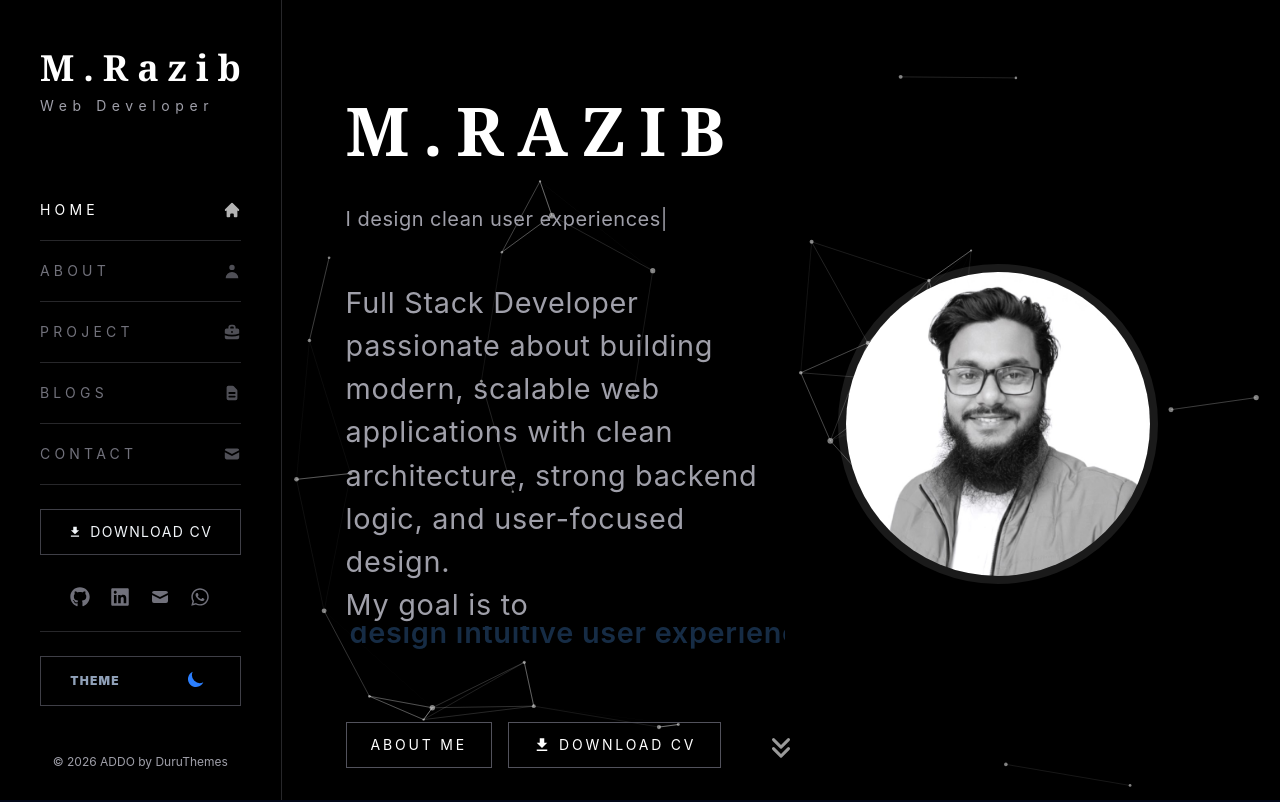
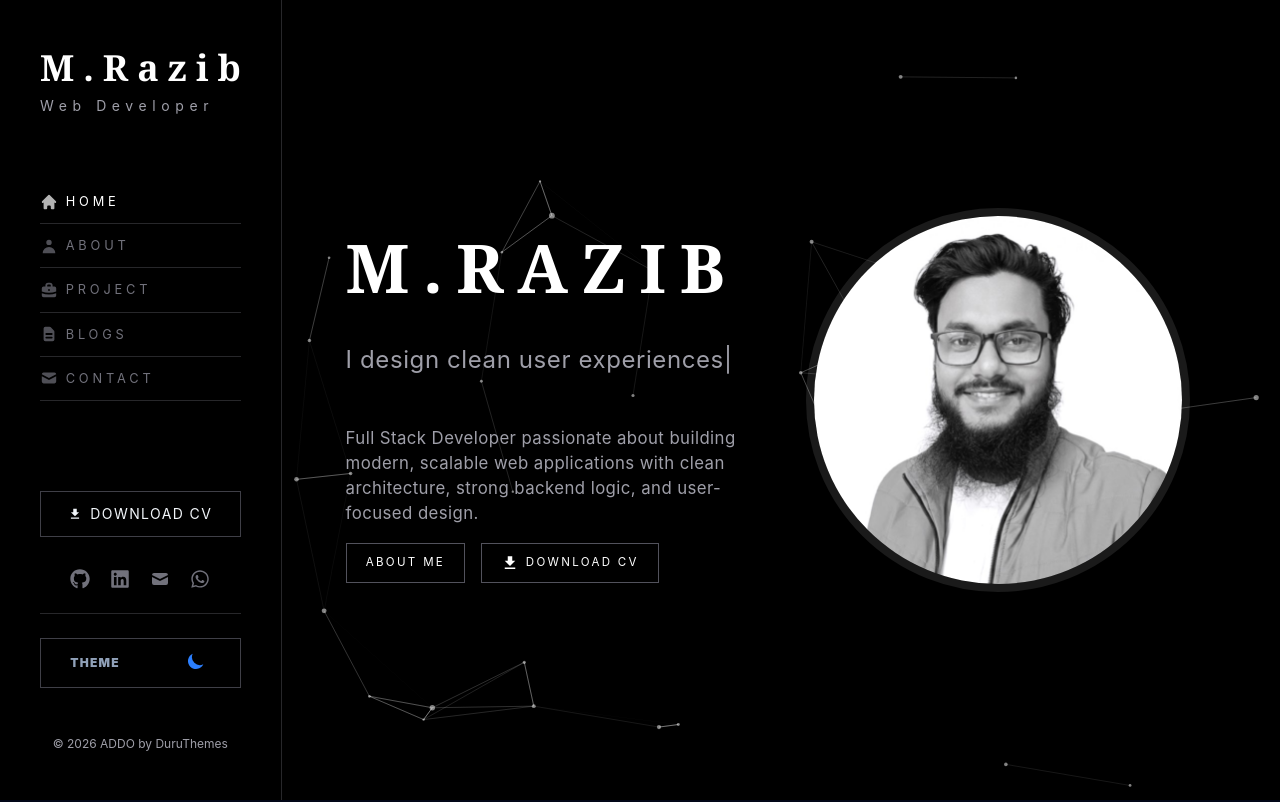
Before and after one commit to Razib9876/M-RAZIB-PROFILE, a React (Vite) app: page / in a window 1280 px wide. Shown: the top 802 px of the page. Built offline with nearby package versions, Linux system fonts and the light colour scheme.

Commit message:
home page okk

```diff
--- a/src/Sections/Home.jsx
+++ b/src/Sections/Home.jsx
@@ -163,7 +163,7 @@ const Home = () => {
       >
         {/* IMAGE (TOP ON MOBILE) */}
         <div className="flex justify-center items-center mb-10 lg:mb-0 lg:order-2">
-          <div className="w-52 h-52 sm:w-60 sm:h-60 md:w-80 md:h-80 rounded-full border-[8px] border-zinc-300/50 dark:border-white/10 overflow-hidden shadow-2xl">
+          <div className="w-[clamp(14rem,30vw,42rem)] h-[clamp(14rem,30vw,42rem)] rounded-full border-[8px] border-zinc-300/50 dark:border-white/10 overflow-hidden shadow-2xl">
             <img
               src={profileImage}
               alt="M.Razib"
@@ -189,7 +189,15 @@ const Home = () => {
           </h1>
 
           {/* Typewriter */}
-          <div className="text-zinc-500 dark:text-zinc-400 text-lg md:text-xl tracking-wide transition-colors duration-500 mb-6">
+          <div
+            className="
+  text-zinc-500 dark:text-zinc-400
+  tracking-wide
+  transition-colors duration-500
+  mb-6
+  text-[clamp(1rem,1vw+0.75rem,1.5rem)]
+"
+          >
             <TypeAnimation
               sequence={[
                 "I'm a Full Stack Developer",
@@ -210,11 +218,14 @@ const Home = () => {
           <SlidingText />
 
           {/* Buttons (ROW on all screens) */}
-          <div className="flex flex-row items-center justify-center lg:justify-start gap-4 mt-8">
+          <div className="flex flex-row items-center justify-center lg:justify-start gap-4 mt-4">
             {/* About Me Button */}
             <button
               onClick={handleScrollToAbout}
-              className="px-6 py-3 text-sm tracking-[0.2em]
+              className="gap-[clamp(0.25rem,0.5vw,0.5rem)]
+px-[clamp(0.8rem,1.5vw,2.5rem)]
+py-[clamp(0.4rem,0.8vw,1.2rem)]
+text-[clamp(0.65rem,0.9vw,1.1rem)]  tracking-[0.2em]
                border border-zinc-400 dark:border-zinc-600
                text-black dark:text-white
                hover:bg-black hover:text-white
@@ -229,7 +240,10 @@ const Home = () => {
             <a
               href="/cv.pdf"
               download
-              className="flex items-center gap-2 px-6 py-3 text-sm tracking-[0.2em]
+              className="flex items-center gap-[clamp(0.25rem,0.5vw,0.5rem)]
+px-[clamp(0.8rem,1.5vw,2.5rem)]
+py-[clamp(0.4rem,0.8vw,1.2rem)]
+text-[clamp(0.65rem,0.9vw,1.1rem)] tracking-[0.2em]
                border border-zinc-400 dark:border-zinc-600
                text-black dark:text-white
                hover:bg-black hover:text-white
@@ -245,7 +259,7 @@ const Home = () => {
       </motion.div>
 
       {/* SCROLL BUTTON */}
-      <motion.button
+      {/* <motion.button
         onClick={handleScrollToAbout}
         animate={{ y: [0, 10, 0] }}
         transition={{ duration: 2, repeat: Infinity, ease: "easeInOut" }}
@@ -253,7 +267,7 @@ const Home = () => {
                    text-gray-900 dark:text-white/60 z-20"
       >
         <HiChevronDoubleDown size={30} />
-      </motion.button>
+      </motion.button> */}
     </section>
   );
 };
--- a/src/components/Sidebar.jsx
+++ b/src/components/Sidebar.jsx
@@ -107,18 +107,20 @@ const Sidebar = ({ isOpen, setIsOpen }) => {
                 key={item.name}
                 href={item.href}
                 onClick={() => setIsOpen(false)}
-                className="block border-b border-zinc-200 dark:border-zinc-800 py-5"
+                className="block border-b border-zinc-200 dark:border-zinc-800 py-3"
               >
                 <span
-                  className={`flex items-center justify-between text-sm tracking-[0.3em] transition-colors
+                  className={`flex items-center
+text-[clamp(0.5rem,1vw,3rem)]
+gap-[clamp(0.2rem,0.6vw,1rem)]  tracking-[0.3em] transition-colors
                   ${
                     isActive
                       ? "text-black dark:text-white"
                       : "text-zinc-500 hover:text-black dark:hover:text-white"
                   }`}
                 >
+                  <span className="text-lg opacity-70">{item.icon}</span>
                   {item.name}
-                  <span className="text-lg opacity-70">{item.icon}</span>
                 </span>
               </a>
             );
--- a/src/components/SlidingText.jsx
+++ b/src/components/SlidingText.jsx
@@ -25,18 +25,19 @@ const SlidingText = () => {
         className="
 text-zinc-500 dark:text-zinc-400
 tracking-wide transition-colors duration-500
-text-[clamp(1.125rem,1vw+1rem,3rem)]
+text-[clamp(0.8rem,3vw,4rem)]
+lg:text-[clamp(0.5rem,1vw+0.25rem,3rem)]
 "
       >
         Full Stack Developer passionate about building modern, scalable web
         applications with clean architecture, strong backend logic, and
         user-focused design.
-        <span
+        {/* <span
           className="block text-zinc-500 dark:text-zinc-400 tracking-wide
-text-[clamp(1.125rem,1vw+1rem,3rem)] transition-colors duration-500"
+text-[clamp(0.25rem,1vw+0.25rem,4rem)] transition-colors duration-500"
         >
           My goal is to{" "}
-          <span className="relative inline-block h-16 w-full text-left align-bottom overflow-hidden ml-1 ">
+          <span className="relative inline-block  w-full text-left align-bottom overflow-hidden ml-1 ">
             <AnimatePresence mode="wait">
               <motion.span
                 key={phrases[index]}
@@ -50,7 +51,7 @@ text-[clamp(1.125rem,1vw+1rem,3rem)] transition-colors duration-500"
               </motion.span>
             </AnimatePresence>
           </span>
-        </span>
+        </span> */}
       </p>
     </div>
   );
```
